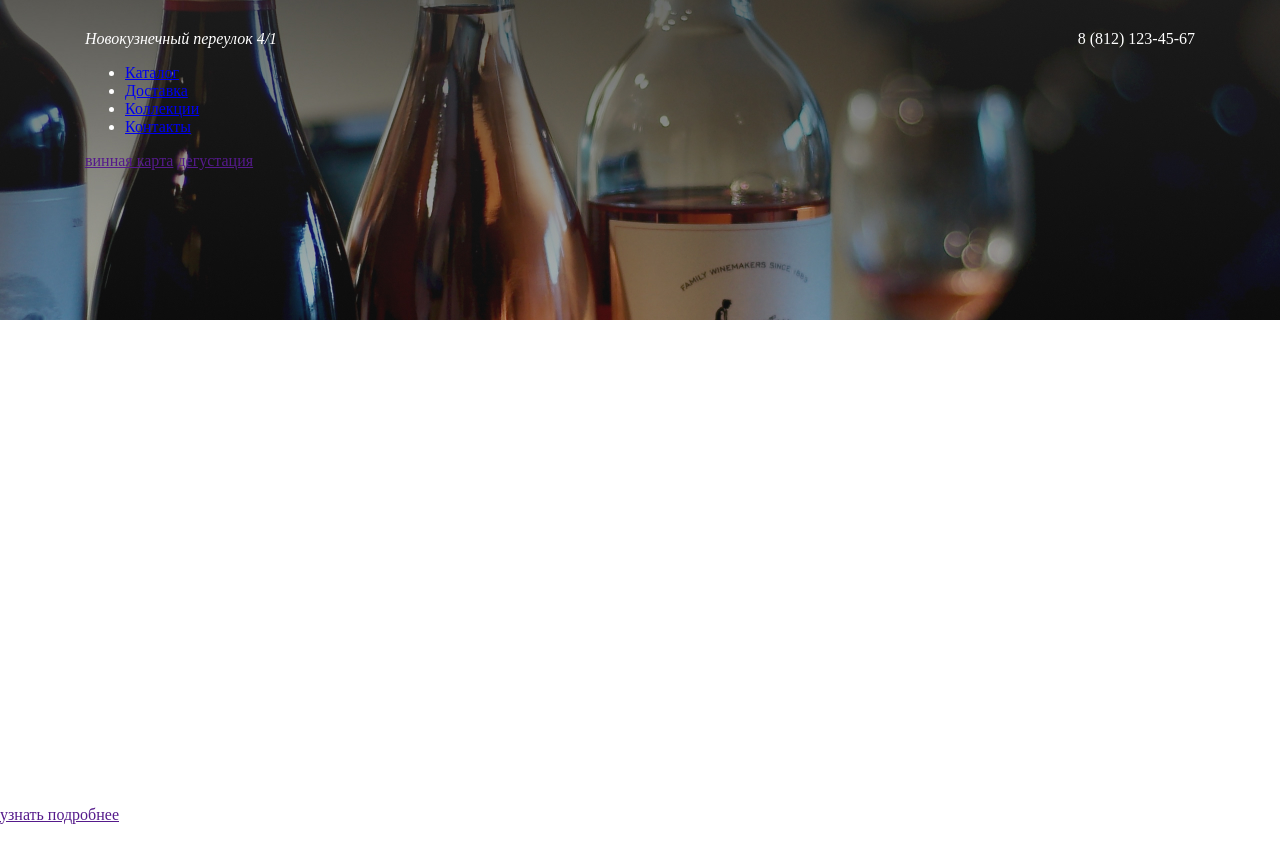
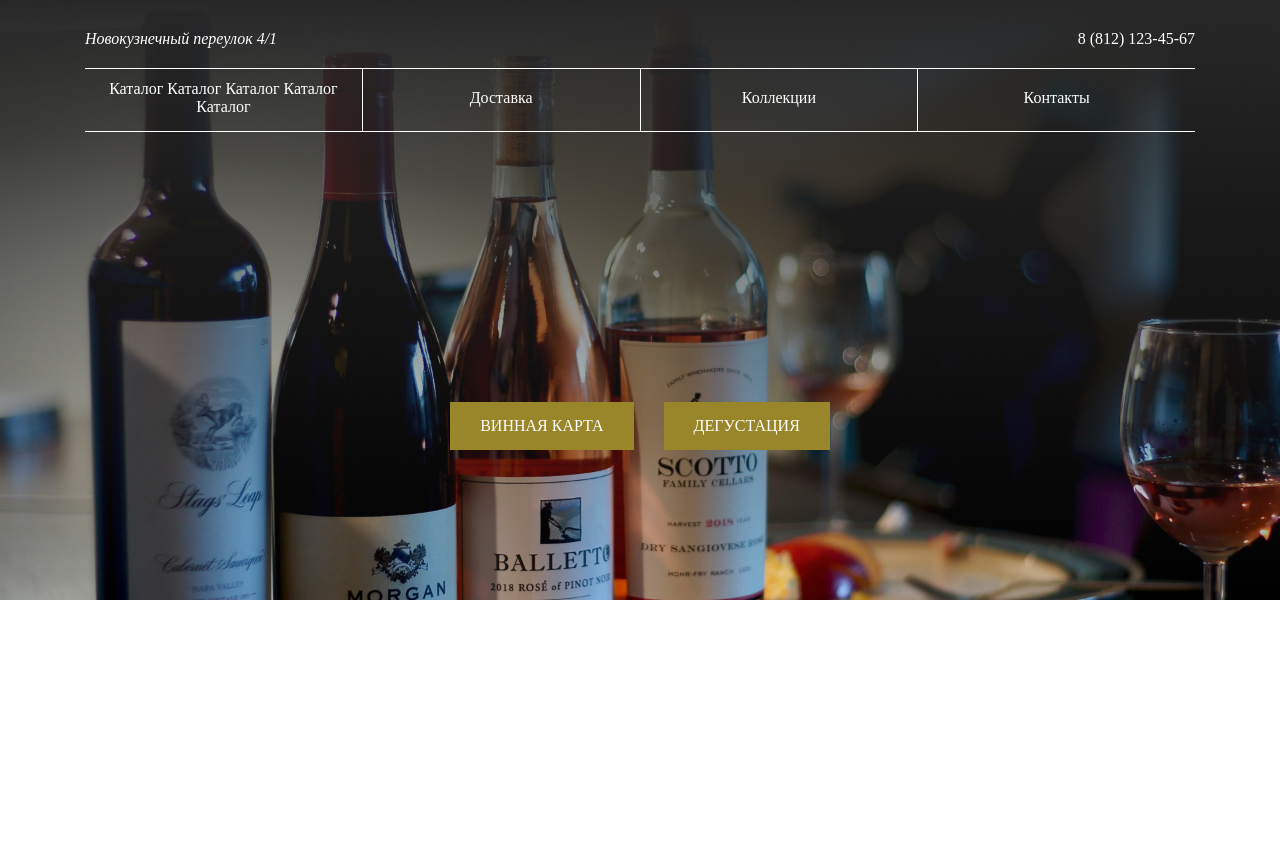
Before and after one commit to bcherepakha/fe2705, a plain HTML site: page Lesson1/index.html in a window 1280 px wide. Shown: the top 843 px of the page. Drawn offline with Linux system fonts and the light colour scheme.

Commit message:
lesson 3

```diff
--- a/Lesson1/index.html
+++ b/Lesson1/index.html
@@ -17,20 +17,28 @@
         <nav class="header__wrapper header__nav-container">
             <ul>
                 <li>
-                    <a href="#about_wine">Каталог</a>
+                    <a href="#about_wine">
+                        <div>Каталог Каталог Каталог Каталог Каталог</div>
+                    </a>
                 </li>
                 <li>
-                    <a href="#">Доставка</a>
+                    <a href="#">
+                        <div>Доставка</div>
+                    </a>
                 </li>
                 <li>
-                    <a href="#">Коллекции</a>
+                    <a href="#">
+                        <div>Коллекции</div>
+                    </a>
                 </li>
                 <li>
-                    <a href="#">Контакты</a>
+                    <a href="#">
+                        <div>Контакты</div>
+                    </a>
                 </li>
             </ul>
         </nav>
-        <div class="header__wrapper">
+        <div class="header__wrapper header__actions">
             <a href="">винная карта</a>
             <a href="">дегустация</a>
         </div>
--- a/Lesson1/style.css
+++ b/Lesson1/style.css
@@ -7,10 +7,20 @@ body {
 .header {
     display: block;
     width: 100%;
+    min-height: 430px;
+    max-height: 700px;
+    height: 46.875vw;
+
+    /** 1vw = 1/100 viewport width, 1vh = 1/100 viewport height */
+    /** 1vw > 1vh => 1vmin === 1vh; 1vmax === 1vw */
+    /** 1vw < 1vh => 1vmin === 1vw; 1vmax === 1vh */
 
     box-sizing: border-box;
 
     padding: 30px 30px 150px;
+
+    display: flex;
+    flex-direction: column;
 
     /* top right bottom left */
     /* top right/left bottom */
@@ -23,6 +33,7 @@ body {
     /* padding-left: 30px; */
 
     background: url('img/bgc.jpg') center center no-repeat;
+    background-size: cover;
 }
 
 .header__wrapper {
@@ -48,3 +59,95 @@ body {
     color: #f7e06f;
     outline: none;
 }
+
+.header__nav-container {
+    margin-top: 20px;
+    margin-bottom: 100px;
+    /* margin-bottom: 583px; */
+
+    position: sticky;
+    top: 30px;
+}
+
+.header__nav-container ul {
+    margin: 0;
+    padding: 0;
+    list-style: none;
+
+    border-top: 1px solid #FFFFFF;
+    border-bottom: 1px solid #FFFFFF;
+
+    display: flex;
+    align-items: stretch;
+}
+
+/* 0, 1, 1 */
+.header__nav-container li {
+    flex-grow: 1;
+    flex-shrink: 1;
+    flex-basis: 0;
+
+    border-left: 1px solid #FFFFFF;
+
+    display: flex;
+}
+
+/* 0, 2, 1 */
+.header__nav-container li:first-child {
+    border-left: 0;
+}
+
+.header__nav-container a {
+    display: block;
+    text-align: center;
+    text-decoration: none;
+
+    flex-grow: 0;
+    flex-shrink: 0;
+    flex-basis: 100%;
+
+    padding: 11px 0 15px;
+
+    box-sizing: border-box;
+
+    background: transparent;
+    color: inherit;
+
+    transition: background .6s ease-in-out 0s;
+
+    display: flex;
+    justify-content: center;
+    align-items: center;
+}
+
+.header__nav-container a:hover {
+    background: #99862A;
+}
+
+.header__actions {
+    /* margin-top: 583px; */
+    margin-top: auto;
+
+    display: flex;
+    justify-content: center;
+    gap: 30px;
+
+    position: sticky;
+    bottom: 30px;
+}
+
+.header__actions a {
+    background: #99862A;
+    color: inherit;
+    text-transform: uppercase;
+    text-decoration: none;
+
+    display: block;
+
+    padding: 15px 30px;
+    /* margin: 0 15px; */
+}
+
+/* .header__actions a:not(:first-child) {
+    margin-left: 30px;
+} */
```
Also changed, not shown: Lesson3/README.md (added).
